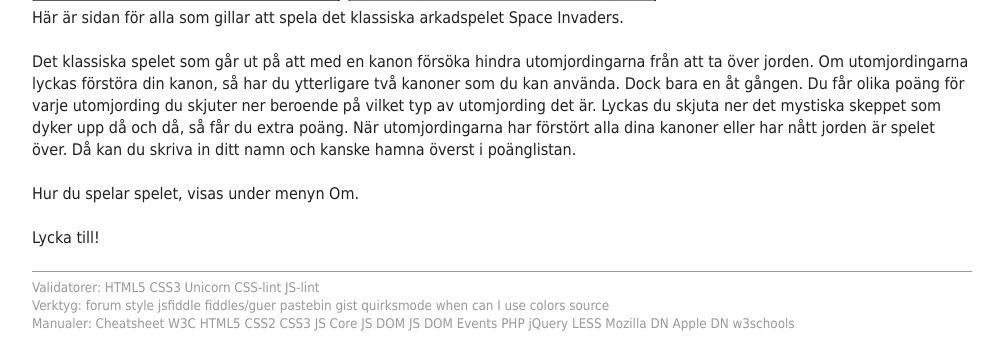
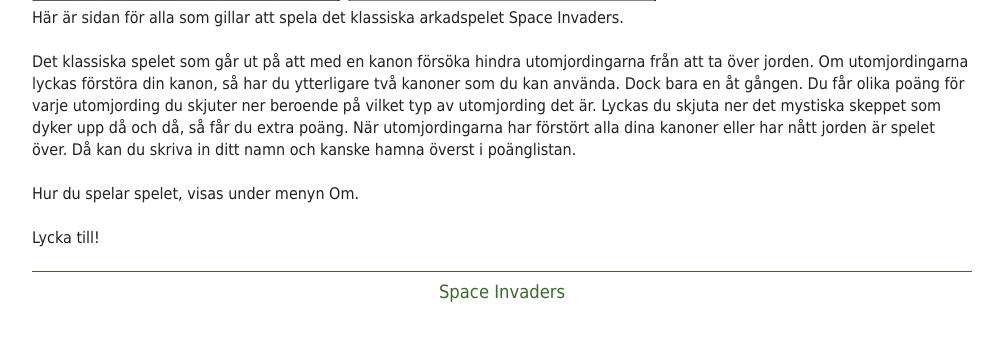
Before and after one commit to GunnarEriksson/space-invaders, a PHP site: page / in a window 1280 px wide. Shown: the part 510-852 px from the top of the page, without its empty margins (138-1136 px from the left). Run offline with PHP 8.4, Linux system fonts and the light colour scheme; style sheets or scripts are compiled from the project's sources; some libraries are stand-ins or nearby versions.

Commit message:
Changed the text in the footer. Prevent default for the space key

```diff
--- a/css/base.less
+++ b/css/base.less
@@ -215,11 +215,13 @@
  * Footer.
  *
  */
-@color:@greyLight;
+@color:@dark-green;
 #footer{border-top:1px solid @color;font-size:smaller;color:@color;margin-top:@magic-number;padding-top:0.5em;
   a{color:@color;text-decoration:none;
     &:hover{color:darken(@color,40%);text-decoration:underline;}
   }
+
+  p{font-size:1.370em;color:@color;text-align: center;}
 }
 
 img {
--- a/incl/footer.php
+++ b/incl/footer.php
@@ -1,45 +1,3 @@
-<?php
-  $d = explode("/", trim($path, "/"));
-  $srcUrl = '../source.php?dir=' . end($d) . '&amp;file=' . basename($_SERVER["PHP_SELF"]) . '#file';
-?>
-
 <footer id='footer'>
-
-<nav>Validatorer:
-  <a href='http://validator.w3.org/check/referer'>HTML5</a>
-  <a href='http://jigsaw.w3.org/css-validator/check/referer?profile=css3'>CSS3</a>
-  <a href='http://validator.w3.org/unicorn/check?ucn_uri=referer&amp;ucn_task=conformance'>Unicorn</a>
-  <a href='http://csslint.net/'>CSS-lint</a>
-  <a href='http://jslint.com/'>JS-lint</a>
-</nav>
-
-<nav>Verktyg:
-  <a href='http://dbwebb.se/forum'>forum</a>
-  <a href='http://dbwebb.se/style'>style</a>
-  <a href='http://jsfiddle.net/'>jsfiddle</a>
-  <a href='https://jsfiddle.net/user/guer/fiddles/'>fiddles/guer</a>
-  <a href='http://pastebin.com/'>pastebin</a>
-  <a href='https://gist.github.com/'>gist</a>
-  <a href='http://www.quirksmode.org/compatibility.html'>quirksmode</a>
-  <a href='http://caniuse.com/'>when can I use</a>
-  <a href='http://www.workwithcolor.com/hsl-color-schemer-01.htm'>colors</a>
-  <a href='<?=$srcUrl?>'>source</a>
-</nav>
-
-<nav>Manualer:
-  <a href='http://www.w3.org/2009/cheatsheet'>Cheatsheet</a>
-  <a href='http://www.w3.org/'>W3C</a>
-  <a href='http://dev.w3.org/html5/spec/spec.html'>HTML5</a>
-  <a href='http://www.w3.org/TR/CSS2'>CSS2</a>
-  <a href='http://www.w3.org/Style/CSS/current-work#CSS3'>CSS3</a>
-  <a href='https://developer.mozilla.org/en/JavaScript/Reference'>JS Core</a>
-  <a href='https://developer.mozilla.org/en/Gecko_DOM_Reference'>JS DOM</a>
-  <a href='https://developer.mozilla.org/en/DOM/DOM_event_reference'>JS DOM Events</a>
-  <a href='http://php.net/manual/en/index.php'>PHP</a>
-  <a href='http://api.jquery.com/'>jQuery</a>
-  <a href='http://lesscss.org/'>LESS</a>
-  <a href='https://developer.mozilla.org/'>Mozilla DN</a>
-  <a href='http://developer.apple.com/library/safari/navigation/'>Apple DN</a>
-  <a href='http://www.w3schools.com/'>w3schools</a>
-</nav>
+    <p>Space Invaders</p>
 </footer>
```
Also changed, not shown: game/main.js (+13 -0 lines).
